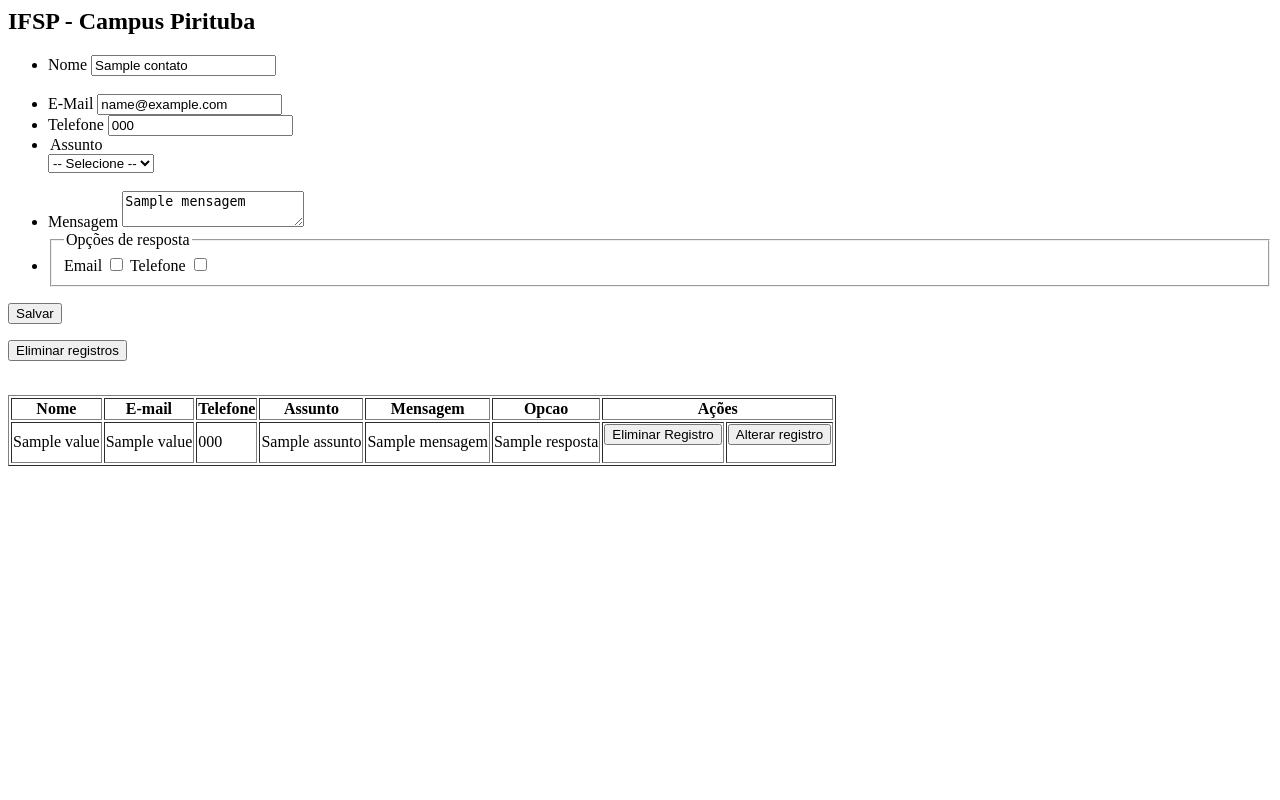
After one commit to KarolineKeller/Dwba4-semana-15-pt3014541, a Flask app: template templates/contato.html in a window 1280 px wide. The commit adds this page. Run offline with Flask 2, Linux system fonts and the light colour scheme; the template is opened without the code that fills it: most values are stand-ins (such as "Sample title", 1, 10 or a date in 2020).

Commit message:
Formulário

```diff
--- a/main.py
+++ b/main.py
@@ -18,7 +18,7 @@
     contatos = db.get('contatos', {});
     print(contatos);
     if flask.request.method == "POST":
-      contatos[flask.request.form['email']] = {'nome': flask.request.form['nome'], 'telefone': flask.request.form['telefone'], 'assunto': flask.request.form['assunto'], 'mensagem': flask.request.form['mensagem'], 'resposta': flask.request.form['resposta']}
+      contatos[flask.request.form['email']] = {'nome': flask.request.form['nome'], 'telefone': flask.request.form['telefone'], 'assunto': flask.request.form['assunto'], 'mensagem': flask.request.form['mensagem'], 'resposta': flask.request.form.getlist('resposta')}
     db['contatos'] = contatos
     return flask.render_template('contatos.html', contatos=contatos)
   except Exception as e:
@@ -45,5 +45,23 @@
     logging.exception (e)
     return flask.render_template ('contatos.html');
 
+@app.route('/update/<email>', methods=['POST'])
+def update(email):
+    try:
+      if flask.request.method == "POST":
+        contatos = db.get ('contatos', {});
+        contato={};
+        contato= {'email': email,
+                  'nome': contatos[email]['nome'],
+                  'telefone': contatos[email]['telefone'],
+                  'assunto': contatos[email]['assunto'],
+                  'mensagem': contatos[email]['mensagem'],
+                  'resposta': contatos[email]['resposta']};
+      print(contato);
+      return flask.render_template ('contato.html', contato=contato);
+    except Exception as e:
+      logging.exception (e)
+      return flask.render_template ('contatos.html');
+
 
 app.run('0.0.0.0')
--- /dev/null
+++ b/templates/contato.html
@@ -0,0 +1,104 @@
+<html>
+<head>
+    <title>IFSP - Campus Pirituba</title>
+</head>
+<body>
+  <section>
+      <div>
+        <h1>IFSP - Campus Pirituba</h1>
+        <form action="/" method="POST">
+          <div>
+            <ul>
+                <li>
+                    <label for="contato-nome">Nome</label>
+                    <input type="text" name="nome" id="contato-nome" value="{{ contato['nome']}}" required/>
+                </li>
+              <br>
+                <li>
+                    <label for="contato-email">E-Mail</label>
+                    <input type="email" name="email" id="contato-email" value="{{ contato['email']}}" required/>
+                </li>
+                <li>
+                    <label for="contato-telefone">Telefone</label>
+                    <input type="text" name="telefone" id="contato-telefone" value="{{ contato['telefone']}}" required/>
+                </li>
+                <li>
+                 <legend>Assunto</legend>
+                    <select name="assunto">
+                      <option value="default">-- Selecione --</option>
+                      {% set opcoes = ['Reclamação', 'Sugestão'] %}
+                      {% for opcao in opcoes %}
+                      {% if opcao in contato['assunto'] %}
+                      <option value="{{ contato['assunto'] }}" selected="selected">{{ contato['assunto']}}</option>
+                      {% else %}
+                      <option value="{{ opcao }}">{{ opcao }}</option>
+                      {% endif %}
+                      {% endfor %}
+                    </select>
+                    <br><br>
+                </li>
+                <li>
+                    <label for="contato-telefone">Mensagem</label>
+                    <textarea type="text" name="mensagem" id="contato-mensagem" required>{{ contato['mensagem']}}</textarea>
+                </li>
+                <li>
+                  <fieldset>
+                    <legend>Opções de resposta</legend>
+                    {% set check_opcoes = ['Email', 'Telefone'] %}
+                    {% for check_opcao in check_opcoes %}
+                    {% if check_opcao in contato['resposta'] %}
+                    <label for="{{check_opcao}}">{{check_opcao}}
+                      <input id="{{check_opcao}}" type="checkbox" name="resposta" value="{{check_opcao}}" checked/>
+                    </label>
+                    {% else %}
+                    <label for="{{check_opcao}}">{{check_opcao}}
+                      <input id="{{check_opcao}}" type="checkbox" name="resposta" value="{{check_opcao}}"/>
+                    </label>
+                    {% endif %}
+                    {% endfor %}
+                  </fieldset>
+                </li>
+            </ul>
+            <input type="submit" value="Salvar" name="save" />
+          </div>
+        </form>
+        <form action="/limparBanco" method='POST'>
+              <input type='submit' value='Eliminar registros' name='delete' />
+        </form>
+        <br>
+        <table border='1'>
+          <tr>
+              <th>Nome</th>
+              <th>E-mail</th>
+              <th>Telefone</th>
+              <th>Assunto</th>
+              <th>Mensagem</th>
+              <th>Opcao</th>
+              <th colspan="2">Ações</th>
+          </tr>
+          {% for value in contatos %}
+            <tr>
+              <td>{{contatos[value]['nome'] }}</td>
+              <td>{{value}}</td>
+              <td>{{contatos[value]['telefone'] }}</td>
+              <td>{{contatos[value]['assunto'] }}</td>
+              <td>{{contatos[value]['mensagem'] }}</td>
+              <td>{{contatos[value]['resposta'] }}</td>
+              <td>
+                <form method="POST" action="/deletarContato/{{value}}">
+                  <input type="submit" value="Eliminar Registro" name="deleteOne"/>
+                </form>
+              </td>
+              <td>
+                <form method="POST" action="/update/{{value}}">
+                  <input type="submit" value="Alterar registro" name="updateOne">
+                </form>
+              </td>
+            </tr>
+          {% endfor %}
+        </table>
+
+      </div>
+    </section>
+</body>
+</html>
```
Also changed, not shown: templates/contatos.html (+12 -6 lines).
